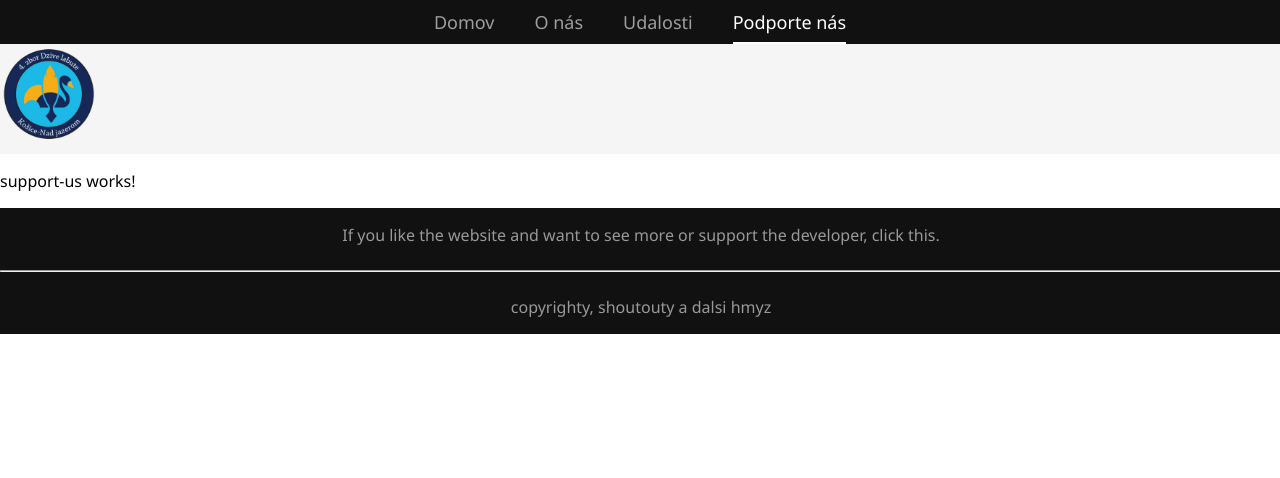
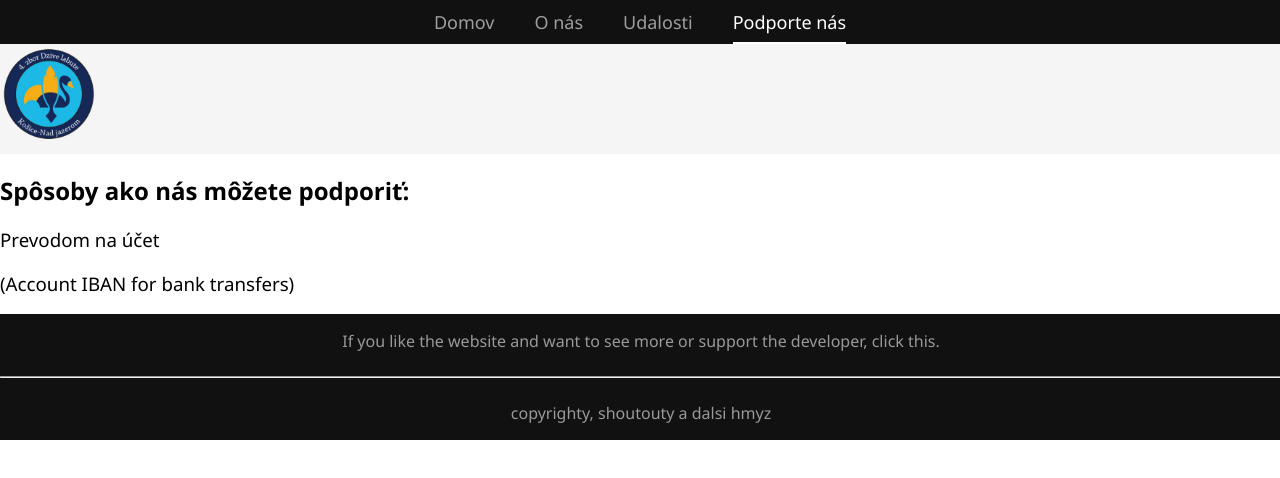
Before and after one commit to RcodePlay/dl-web-final, an Angular app in the folder client/: page /support in a window 1280 px wide. Shown: the top 478 px of the page. Built offline with nearby package versions, Linux system fonts and the light colour scheme.

Commit message:
Added baic support component

```diff
--- a/client/src/app/support-us/support-us.component.html
+++ b/client/src/app/support-us/support-us.component.html
@@ -1 +1,3 @@
-<p>support-us works!</p>
+<h2>Spôsoby ako nás môžete podporiť:</h2>
+<h3>Prevodom na účet</h3>
+<h3>(Account IBAN for bank transfers)</h3>
--- a/client/src/app/support-us/support-us.component.scss
+++ b/client/src/app/support-us/support-us.component.scss
@@ -0,0 +1,3 @@
+h3 {
+    font-weight: 500;
+}
```
